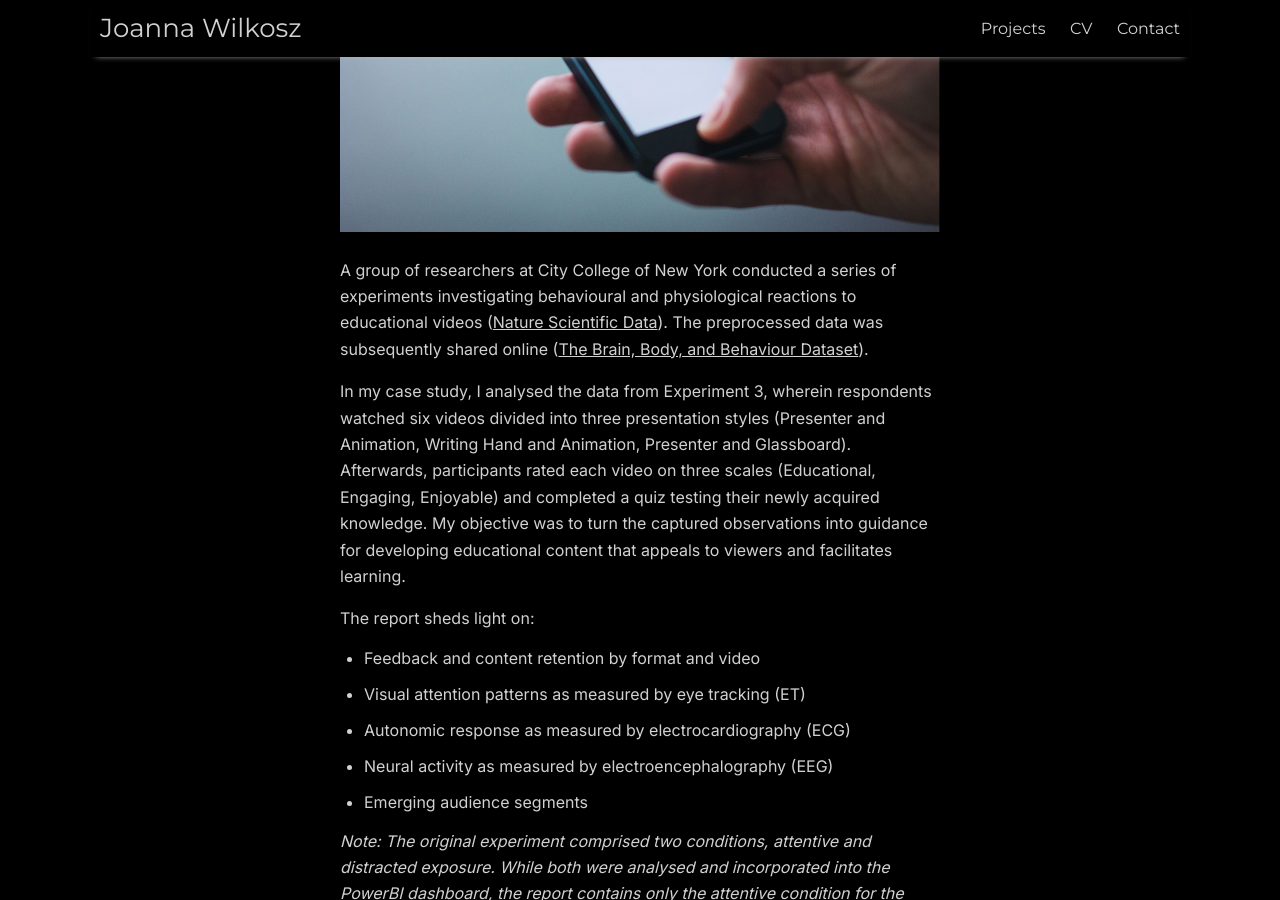
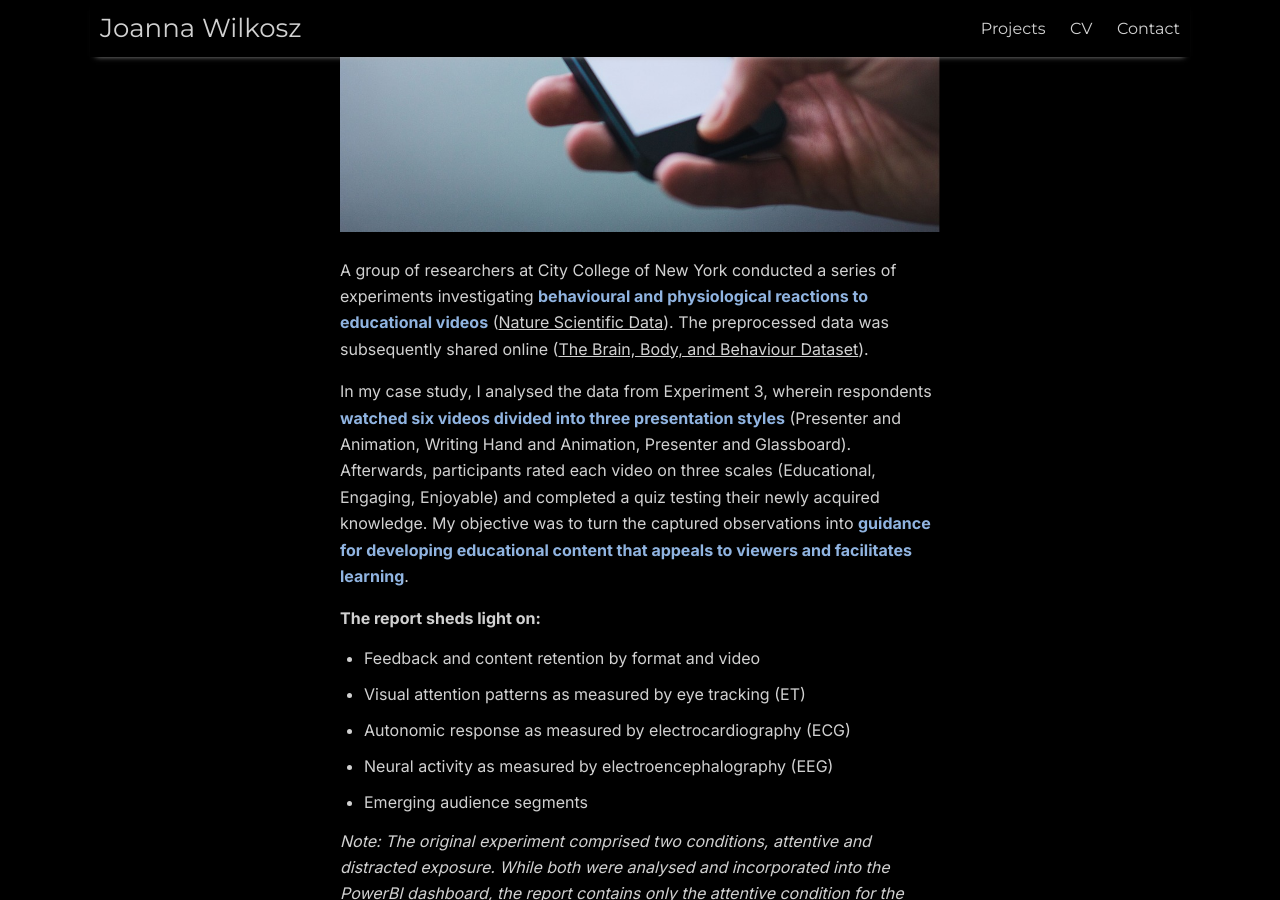
Before and after one commit to joanna-wi/joanna-wi.github.io, a Jekyll site: the page built from _projects/project-2.md, in a window 1280 px wide and 900 px high, scrolled down 299 px. Built offline with Jekyll 4.4.1, drawn with Linux system fonts in a browser that asks for light colours; nearby versions of some CDN libraries.

Commit message:
Update project-2.md

```diff
--- a/_projects/project-2.md
+++ b/_projects/project-2.md
@@ -4,13 +4,13 @@
 image: yt-1.jpg
 ---
 
-A group of researchers at City College of New York conducted a series of experiments investigating behavioural and physiological reactions to educational videos (<a href="https://www.nature.com/articles/s41597-026-07215-1" target="_blank" rel="noopener noreferrer">Nature Scientific Data</a>). The preprocessed data was subsequently shared online (<a href="https://bbbd.pythonanywhere.com/" target="_blank" rel="noopener noreferrer">The Brain, Body, and Behaviour Dataset</a>).
+A group of researchers at City College of New York conducted a series of experiments investigating <strong style="color:#90b4e1;">behavioural and physiological reactions to educational videos</strong> (<a href="https://www.nature.com/articles/s41597-026-07215-1" target="_blank" rel="noopener noreferrer">Nature Scientific Data</a>). The preprocessed data was subsequently shared online (<a href="https://bbbd.pythonanywhere.com/" target="_blank" rel="noopener noreferrer">The Brain, Body, and Behaviour Dataset</a>).
 
 
-In my case study, I analysed the data from Experiment 3, wherein respondents watched six videos divided into three presentation styles (Presenter and Animation, Writing Hand and Animation, Presenter and Glassboard). Afterwards, participants rated each video on three scales (Educational, Engaging, Enjoyable) and completed a quiz testing their newly acquired knowledge. My objective was to turn the captured observations into guidance for developing educational content that appeals to viewers and facilitates learning.
+In my case study, I analysed the data from Experiment 3, wherein respondents <strong style="color:#90b4e1;">watched six videos divided into three presentation styles</strong> (Presenter and Animation, Writing Hand and Animation, Presenter and Glassboard). Afterwards, participants rated each video on three scales (Educational, Engaging, Enjoyable) and completed a quiz testing their newly acquired knowledge. My objective was to turn the captured observations into <strong style="color:#90b4e1;">guidance for developing educational content that appeals to viewers and facilitates learning</strong>.
 
 
-The report sheds light on:
+**The report sheds light on:**
 
 - Feedback and content retention by format and video
 - Visual attention patterns as measured by eye tracking (ET)
```
